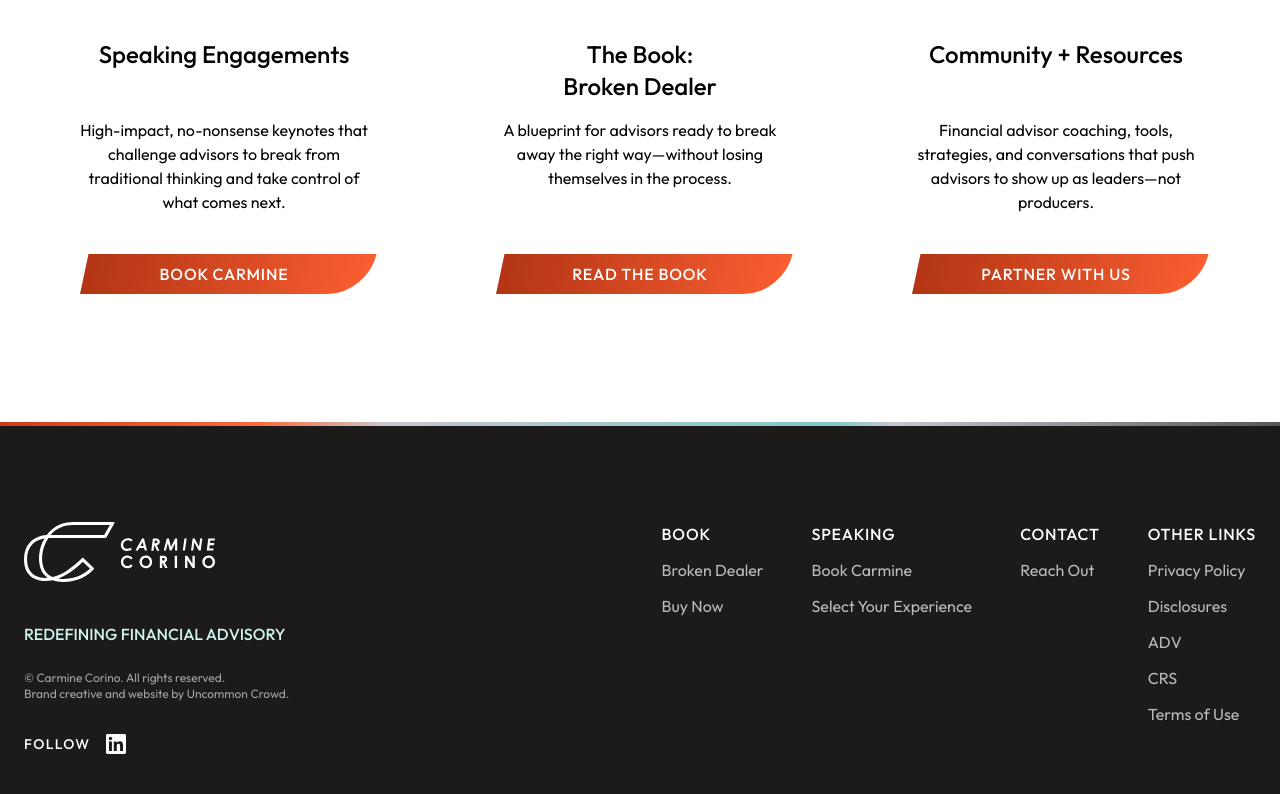
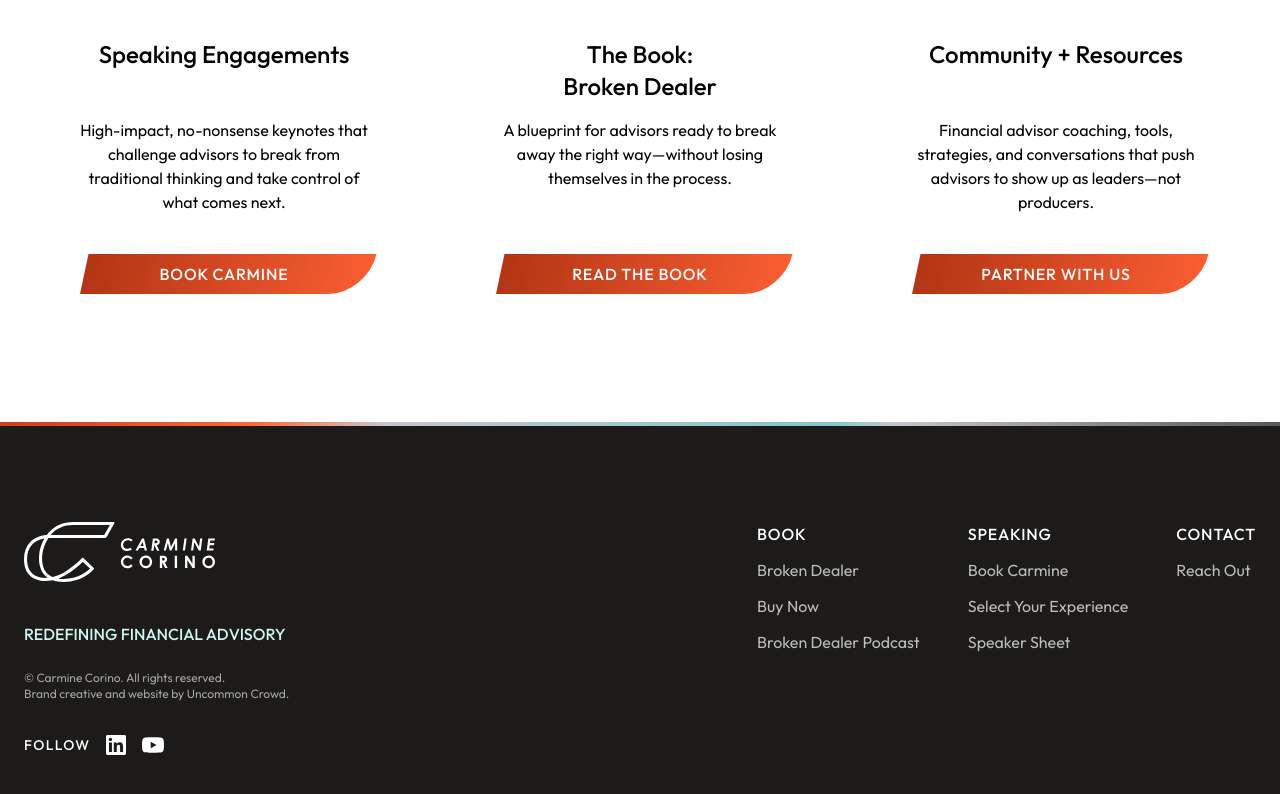
Before and after one commit to plantersclock/carmine-corino, a Next.js app: page / in a window 1280 px wide. Shown: the part 3670-4464 px from the top of the page. Built offline with nearby package versions, Linux system fonts and the light colour scheme.

Commit message:
Added checklist items for footer and Free first chapt

```diff
--- a/app/broken-dealer/sections/CTA.tsx
+++ b/app/broken-dealer/sections/CTA.tsx
@@ -23,11 +23,18 @@ const CTA = () => {
               &mdash; and gives you the courage to do what you already know is
               right.
             </p>
-            <div className="mt-8 max-w-120 lg:max-w-50">
+            <div className="mt-8 max-w-120 lg:max-w-70 flex flex-col gap-3">
               <GenericButton
                 text="Buy Now"
                 url="https://www.amazon.com/Broken-Dealer-Navigating-Financial-Independence/dp/1642256552"
                 color="orange"
+                newTab
+                minWidth="100%"
+              />
+              <GenericButton
+                text="FREE FIRST CHAPTER"
+                url="https://www.amazon.com/Broken-Dealer-Navigating-Financial-Independence/dp/1642256552"
+                color="blue"
                 newTab
                 minWidth="100%"
               />
--- a/app/broken-dealer/sections/Hero.tsx
+++ b/app/broken-dealer/sections/Hero.tsx
@@ -57,11 +57,18 @@ const Hero = () => {
                 <span className="text-theme-orange-500">Broken Dealer:</span>{" "}
                 Navigating the Path to Financial Advisor Independence
               </p>
-              <div className="max-w-120 lg:max-w-60 mt-2">
+              <div className="max-w-120 lg:max-w-60 mt-2 flex flex-col gap-3">
                 <GenericButton
                   text="BUY ON AMAZON NOW"
                   url="https://www.amazon.com/Broken-Dealer-Navigating-Financial-Independence/dp/1642256552"
                   color="orange"
+                  newTab
+                  minWidth="100%"
+                />
+                <GenericButton
+                  text="FREE FIRST CHAPTER"
+                  url="https://www.amazon.com/Broken-Dealer-Navigating-Financial-Independence/dp/1642256552"
+                  color="blue"
                   newTab
                   minWidth="100%"
                 />
--- a/app/broken-dealer/sections/Testimonial.tsx
+++ b/app/broken-dealer/sections/Testimonial.tsx
@@ -3,27 +3,90 @@
 import { useState, useEffect, useRef, useCallback } from "react";
 import { motion, AnimatePresence } from "framer-motion";
 
-const testimonials = [
+type Testimonial = {
+  heading: { orange: string; rest: string };
+  quote: string;
+  author: string;
+  role?: string;
+};
+
+const HEADING = { orange: "Praise", rest: " for Broken Dealer" };
+
+const testimonials: Testimonial[] = [
   {
-    heading: { orange: "Praise", rest: " for Broken Dealer" },
+    heading: HEADING,
     quote:
       "\u201CBuckle up as you flip through the pages of this book, you\u2019re in for a ride alongside Daren and Carmine as they navigate the opaque world of finance, guided by a steadfast commitment to genuine service and unwavering authenticity. But be careful \u2013 once you see it, you can\u2019t unsee it.\u201D",
     author: "Floyd Shilanski",
     role: "Founder of Shilanski and Associates",
   },
   {
-    heading: { orange: "Praise", rest: " for Broken Dealer" },
+    heading: HEADING,
     quote:
       "\u201CThis book is a must-read for any financial advisor who feels stuck in a system that no longer serves them or their clients. Carmine and Daren lay out a clear, actionable path to independence.\u201D",
     author: "Sarah Mitchell",
     role: "CEO of Apex Wealth Partners",
   },
   {
-    heading: { orange: "Praise", rest: " for Broken Dealer" },
+    heading: HEADING,
     quote:
       "\u201CRaw, honest, and deeply practical. Broken Dealer doesn\u2019t just tell you what\u2019s wrong with the industry\u2014it shows you exactly how to build something better.\u201D",
     author: "James Thornton",
     role: "Managing Partner at Thornton Advisory Group",
+  },
+  {
+    heading: HEADING,
+    quote:
+      "\u201CWhether you\u2019re an advisor stuck in the confines of a big firm or running a smaller RIA and looking to grow, Broken Dealer is the guide you need. It will give you the insight and confidence to take the leap toward independence.\u201D",
+    author: "Charlie Van Derven",
+  },
+  {
+    heading: HEADING,
+    quote:
+      "\u201CThe author\u2019s experiences taught me that moving towards professional independence is a tough journey, but looking at how far they made it, I realized that their practices are definitely worth it. An amazing, full-of-learning read as a whole!\u201D",
+    author: "Pearl A.",
+  },
+  {
+    heading: HEADING,
+    quote:
+      "\u201CA must-read for financial advisors. The book is practical and filled with honest advice from two people who have been through it themselves. It\u2019s perfect for advisors ready to take the leap into independence and wanting guidance from those who have successfully done it.\u201D",
+    author: "Mia",
+  },
+  {
+    heading: HEADING,
+    quote:
+      "\u201CFinally, a book that educates everyday Americans on an industry full of jargon and deception! Highly recommend this book to anyone looking to start or join an independent RIA or learn about the convoluted BD space.\u201D",
+    author: "Rachel Sosnowski",
+  },
+  {
+    heading: HEADING,
+    quote:
+      "\u201CIt doesn\u2019t just feel like a guidebook\u2014it feels like the go-to companion you must have if you are truly serious about taking control of your financial future and building a business that puts clients (and your own fulfillment) first. Ten out of ten recommend.\u201D",
+    author: "Jeff Green",
+  },
+  {
+    heading: HEADING,
+    quote:
+      "\u201CThe book truly tells you how it is. Every single Financial Advisor in the country should be reading this book. Even better, this book will let everyone who is NOT an advisor, understand our industry better.\u201D",
+    author: "Anthony D",
+  },
+  {
+    heading: HEADING,
+    quote:
+      "\u201CThis book is a must read for any financial advisor looking to escape a constrained environment and see the benefits of independence!\u201D",
+    author: "Annamaria Azzue",
+  },
+  {
+    heading: HEADING,
+    quote:
+      "\u201CAs a business owner, I have experienced frustrating times, but this book gave me a clear road map for overcoming hurdles in my personal and professional life. This book is the best option if you want to improve your freedom and make a career shift.\u201D",
+    author: "Marina L.",
+  },
+  {
+    heading: HEADING,
+    quote:
+      "\u201CThe information in this book gets right to the point and holds no punches. All advisers should have this on their must-read list. The time and effort put forth by these 2 advisers to create such an amazing knowledge packed read is second to none. Thank you Gentlemen.\u201D",
+    author: "Jim",
   },
 ];
 
@@ -127,7 +190,9 @@ const Testimonial = () => {
                 <p className="text-body uppercase tracking-wider mt-8">
                   {t.author}
                 </p>
-                <p className="text-body mt-1 italic">{t.role}</p>
+                {t.role && (
+                  <p className="text-body mt-1 italic">{t.role}</p>
+                )}
               </motion.div>
             </AnimatePresence>
           </div>
--- a/app/generic/components/Footer.tsx
+++ b/app/generic/components/Footer.tsx
@@ -9,7 +9,7 @@ const Footer = () => {
       <GradientBar />
       <div className="bg-[#1c1b1a] pt-24 pb-32">
         <div className="container mx-auto px-6">
-          <div className="grid grid-cols-1 lg:grid-cols-[1fr_auto_auto_auto_auto] gap-10 lg:gap-12">
+          <div className="grid grid-cols-1 lg:grid-cols-[1fr_auto_auto_auto] gap-10 lg:gap-12">
             {/* Logo & Info Column */}
             <div className="flex flex-col gap-6">
               <Image src={whiteLogo} alt="Carmine Corino" height={60} />
@@ -40,6 +40,7 @@ const Footer = () => {
                   href="https://www.linkedin.com/in/carminecorino/"
                   target="_blank"
                   rel="noopener noreferrer"
+                  aria-label="LinkedIn"
                   className="text-white hover:text-white/80 transition-colors"
                 >
                   <svg
@@ -52,7 +53,24 @@ const Footer = () => {
                     <path d="M20.447 20.452h-3.554v-5.569c0-1.328-.027-3.037-1.852-3.037-1.853 0-2.136 1.445-2.136 2.939v5.667H9.351V9h3.414v1.561h.046c.477-.9 1.637-1.85 3.37-1.85 3.601 0 4.267 2.37 4.267 5.455v6.286zM5.337 7.433a2.062 2.062 0 0 1-2.063-2.065 2.064 2.064 0 1 1 2.063 2.065zm1.782 13.019H3.555V9h3.564v11.452zM22.225 0H1.771C.792 0 0 .774 0 1.729v20.542C0 23.227.792 24 1.771 24h20.451C23.2 24 24 23.227 24 22.271V1.729C24 .774 23.2 0 22.222 0h.003z" />
                   </svg>
                 </Link>
-                {/*  */}
+                {/* YouTube */}
+                <Link
+                  href="https://www.youtube.com/@CornerstonePlanningGroup"
+                  target="_blank"
+                  rel="noopener noreferrer"
+                  aria-label="YouTube"
+                  className="text-white hover:text-white/80 transition-colors"
+                >
+                  <svg
+                    xmlns="http://www.w3.org/2000/svg"
+                    width="22"
+                    height="22"
+                    viewBox="0 0 24 24"
+                    fill="currentColor"
+                  >
+                    <path d="M23.498 6.186a3.016 3.016 0 0 0-2.122-2.136C19.505 3.545 12 3.545 12 3.545s-7.505 0-9.377.505A3.017 3.017 0 0 0 .502 6.186C0 8.07 0 12 0 12s0 3.93.502 5.814a3.016 3.016 0 0 0 2.122 2.136C4.495 20.455 12 20.455 12 20.455s7.505 0 9.377-.505a3.015 3.015 0 0 0 2.122-2.136C24 15.93 24 12 24 12s0-3.93-.502-5.814zM9.545 15.568V8.432L15.818 12l-6.273 3.568z" />
+                  </svg>
+                </Link>
               </div>
             </div>
 
@@ -78,6 +96,12 @@ const Footer = () => {
               >
                 Buy Now
               </Link>
+              <Link
+                href="/"
+                className="text-footerlink text-white/70 hover:text-white transition-colors"
+              >
+                Broken Dealer Podcast
+              </Link>
             </div>
 
             {/* Speaking Column */}
@@ -101,6 +125,13 @@ const Footer = () => {
               >
                 Select Your Experience
               </Link>
+              <a
+                href="/CarmineCorino_SpeakerSheet.pdf"
+                download
+                className="text-footerlink text-white/70 hover:text-white transition-colors"
+              >
+                Speaker Sheet
+              </a>
             </div>
 
             {/* Contact Column */}
@@ -119,42 +150,6 @@ const Footer = () => {
               </Link>
             </div>
 
-            {/* Other Links Column */}
-            <div className="flex flex-col gap-3">
-              <h4 className="text-footerheading font-bold uppercase tracking-wider text-white">
-                Other Links
-              </h4>
-              <Link
-                href="#"
-                className="text-footerlink text-white/70 hover:text-white transition-colors"
-              >
-                Privacy Policy
-              </Link>
-              <Link
-                href="#"
-                className="text-footerlink text-white/70 hover:text-white transition-colors"
-              >
-                Disclosures
-              </Link>
-              <Link
-                href="#"
-                className="text-footerlink text-white/70 hover:text-white transition-colors"
-              >
-                ADV
-              </Link>
-              <Link
-                href="#"
-                className="text-footerlink text-white/70 hover:text-white transition-colors"
-              >
-                CRS
-              </Link>
-              <Link
-                href="#"
-                className="text-footerlink text-white/70 hover:text-white transition-colors"
-              >
-                Terms of Use
-              </Link>
-            </div>
           </div>
         </div>
       </div>
```
Also changed, not shown: 1 other file (tests, documents, lock files or other folders).
